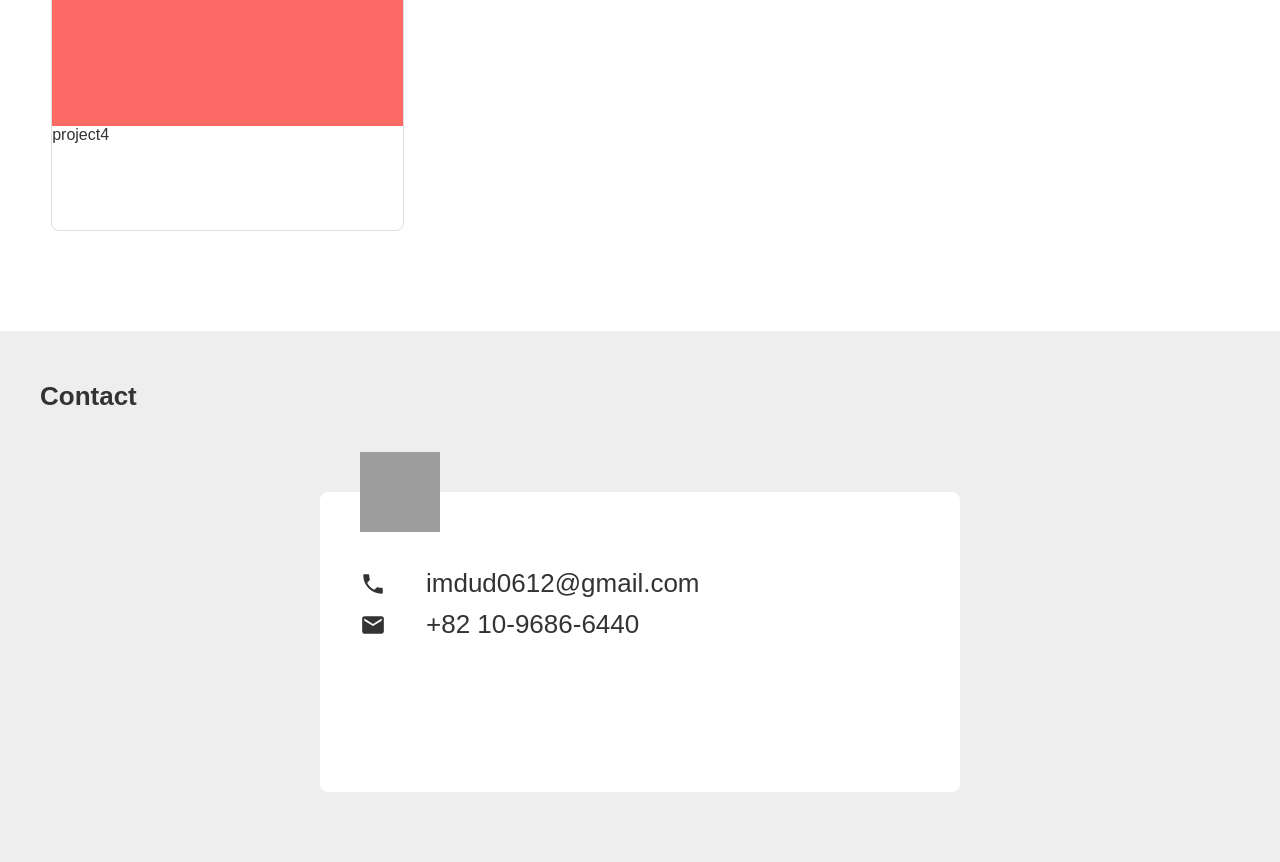
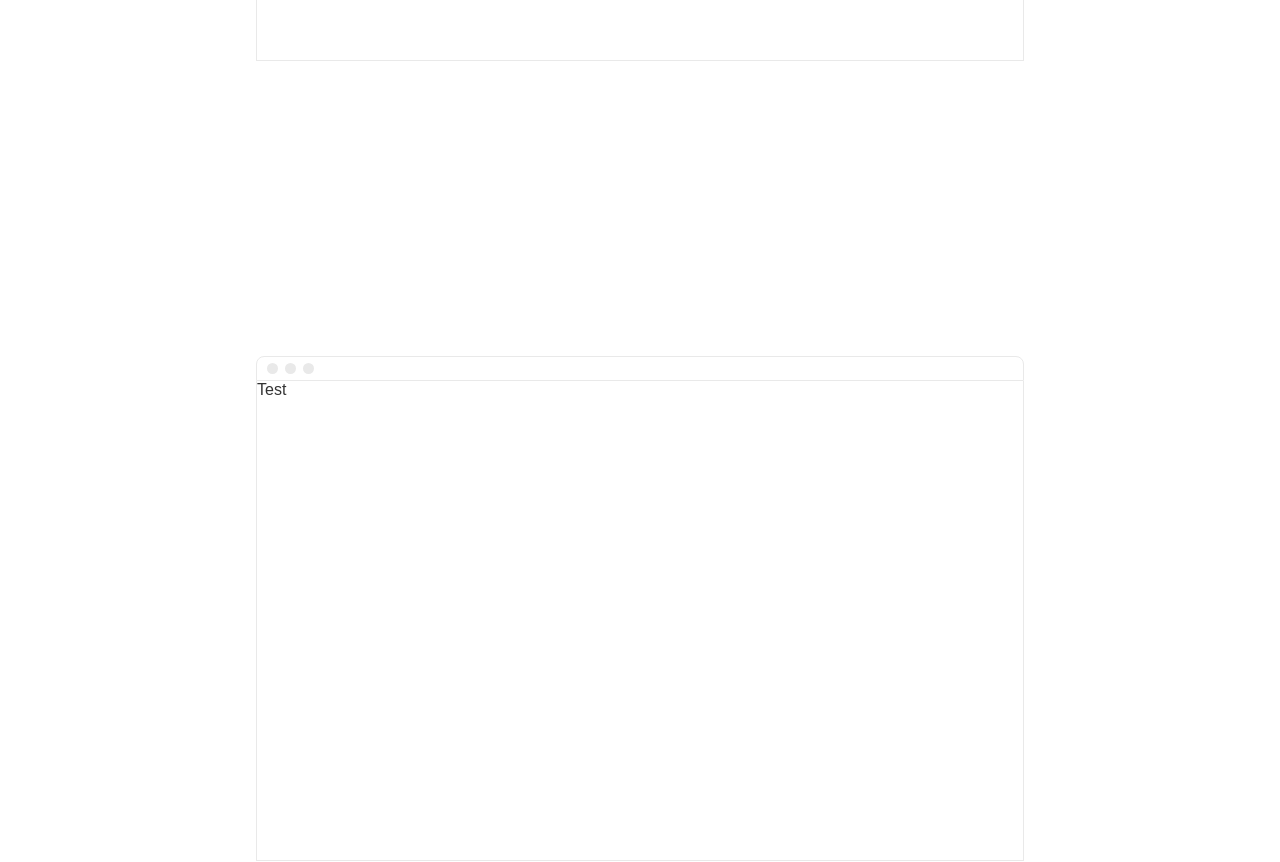
Before and after one commit to haileychoi15/portfolio, a React (Create React App) app: page / in a window 1280 px wide. Shown: the part 2180-3042 px from the top of the page. Built offline with nearby package versions, Linux system fonts and the light colour scheme; grey boxes are pictures that could not be loaded; a web font is replaced by a local one.

Commit message:
project layout and style

```diff
--- a/src/components/CircleButton.js
+++ b/src/components/CircleButton.js
@@ -12,14 +12,19 @@ const ButtonBlock = styled.button`
   justify-content: center;
   align-items: center;
   border-radius: 50%;
-  width: 50px;
-  height: 50px;
+  width: 35px;
+  height: 35px;
   padding: 0;
-  font-size: 24px;
+  font-size: 20px;
   color: #fff;
   transition: all 250ms ease-in-out;
   &:hover {
     box-shadow: 0 5px 8px -2px rgba(50, 50, 93, 0.5);
+  }
+  @media screen and (min-width: 768px) {
+    width: 50px;
+    height: 50px;
+    font-size: 24px;
   }
   ${backgroundColor}
 `;
--- a/src/components/Contact.js
+++ b/src/components/Contact.js
@@ -1,7 +1,5 @@
 import React from 'react';
-import { MdLocalPhone, MdLocalPostOffice } from "react-icons/md";
 import styled from 'styled-components';
-import Category from './Category';
 
 const Container = styled.div`
   width: 100%;
@@ -12,89 +10,10 @@ const Container = styled.div`
   }
 `;
 
-const ContactBlock = styled.div`
-  display: flex;
-  justify-content: center;
-  align-items: center;
-`;
-
-const ContactCard = styled.div`
-  position: relative;
-  width: 100%;
-  height: 300px;
-  padding: 30px;
-  margin: 0 10% 100px;
-  border-radius: 8px;
-  font-size: 22px;
-  background-color: #fff;
-  @media screen and (min-width: 768px) {
-     width: 50%;
-     padding: 50px 40px;
-     margin: 0;
-     font-size: 26px;
-  }
-`;
-
-const PhotoBlock = styled.div`
-  position: absolute;
-  top: -30px;
-  left: 30px;
-  width: 60px;
-  height: 60px;
-  border-radius: 50%;
-  background-color: cornflowerblue;
-  & img {
-    width: 100%;
-    height: 100%;
-  }
-  @media screen and (min-width: 768px) {
-     top: -40px;
-     left: 40px;
-     width: 80px;
-     height: 80px;
-  }
-`;
-
-const InfoBlock = styled.div`
-
-`;
-
-const Info = styled.div`
-  display: flex;
-  align-items: center;
-  & + & {
-    margin-top: 10px;
-  }
-  & dt {
-    display: flex;
-    justify-content: center;
-    align-items: center;
-  }
-`;
 
 function Contact () {
     return (
         <Container id="contact">
-            <Category name="Contact"></Category>
-            <ContactBlock>
-                <ContactCard>
-                    <PhotoBlock>
-                        <img src="../../public/profile.jpg" alt="최유영(Hailey Choi)" title="최유영(Hailey Choi)" />
-                    </PhotoBlock>
-                    <InfoBlock>
-                        <dl>
-                            <Info>
-                                <dt aria-label="Email"><MdLocalPhone /></dt>
-                                <dd>imdud0612@gmail.com</dd>
-                            </Info>
-                            <Info>
-                                <dt aria-label="Tel"><MdLocalPostOffice /></dt>
-                                <dd>+82 10-9686-6440</dd>
-                            </Info>
-                        </dl>
-                    </InfoBlock>
-                </ContactCard>
-            </ContactBlock>
         </Container>
     );
 }
--- a/src/components/Header.js
+++ b/src/components/Header.js
@@ -9,8 +9,11 @@ const Container = styled.div`
 `;
 
 const Ul = styled.ul`
-  font-size: 24px;
+  font-size: 20px;
   font-weight: 900;
+  @media screen and (min-width: 768px) {
+    font-size: 24px;
+  }
 `;
 
 const Li = styled.li`
@@ -23,7 +26,12 @@ const Link = styled.a`
     display: inline-block;
     transition: all 250ms ease-in-out;
   &:hover {
-    transform: translateX(-10px);
+    transform: translateX(-5px);
+  }
+  @media screen and (min-width: 768px) {
+    &:hover {
+      transform: translateX(-10px);
+    }
   }
 `;
 
--- a/src/components/Home.js
+++ b/src/components/Home.js
@@ -19,10 +19,10 @@ const MeBlock = styled.div`
   flex-direction: column;
   justify-content: center;
   width: 80%;
-  margin-bottom: 50px;
+  margin: 100px 0;
   @media screen and (min-width: 768px) {
-    width: 40%;
-    margin-bottom: 0;
+    width: 50%;
+    margin: 0;
   }
 `;
 
--- a/src/components/Portpolio.js
+++ b/src/components/Portpolio.js
@@ -12,31 +12,15 @@ const Container = styled.div`
   }
 `;
 
-const Projects = styled.div`
-  display: flex;
-  flex-wrap: wrap;
-  justify-content: center;
-  align-items: center;
-  padding-bottom: 50px;
-  @media screen and (min-width: 768px) {
-     justify-content: space-between;
-     padding: 0 5% 50px;
-  }
-  @media screen and (min-width: 1200px) {
-     padding: 0 4% 50px;
-  }
-`;
-
 function Portpolio () {
     return (
         <Container id="portpolio">
             <Category name="Portpolio" />
-            <Projects>
-                <Project title="project1" />
-                <Project title="project2" />
-                <Project title="project3" />
-                <Project title="project4" />
-            </Projects>
+            <div>
+                <Project />
+                <Project />
+                <Project />
+            </div>
         </Container>
     );
 }
--- a/src/components/Project.js
+++ b/src/components/Project.js
@@ -2,42 +2,98 @@ import React from 'react';
 import styled from 'styled-components';
 
 const ProjectBlock = styled.div`
-  width: 80%;
-  height: 300px;
-  border: 1px solid #ddd;
-  border-radius: 8px;
-  margin-bottom: 50px;
-  background-color: #fff;
-  transition: all 250ms ease-in-out;
-  overflow: hidden;
-  &:hover {
-    transform: translateY(-5px);
-    box-shadow: 0 13px 27px -5px rgba(50, 50, 93, 0.3);
-  }
-  @media screen and (min-width: 768px) {
-     width: 47%;
-  }
-  @media screen and (min-width: 1200px) {
-     width: 30%;
+    position: relative;
+    display: flex;
+    justify-content: center;
+    align-items: center;
+    width: 100%;
+    padding-top: 62.5%; /* 8:5 Aspect Ratio */
+    margin-bottom: 100px; // 모바일 프로젝트 높이 간격 !!!!
+    @media screen and (min-width: 768px) {
+      margin-bottom: 50px;
+    }
+    @media screen and (min-width: 1024px) {
+      margin-bottom: 0;
+    }
+`;
+
+const StyleBar = styled.div`
+    position: absolute;
+    top: -25px;
+    left: 50%;
+    display: flex;
+    align-items: center;
+    padding: 0 10px;
+    width: 90%;
+    height: 25px;
+    border: 1px solid #e9e9e9;
+    border-top-left-radius: 8px;
+    border-top-right-radius: 8px;
+    transform: translateX(-50%);
+    @media screen and (min-width: 768px) {
+      width: 80%;
+    }
+    @media screen and (min-width: 1024px) {
+      width: 60%;
+    }
+`;
+
+const StyleDot = styled.div`
+  width: 11px;
+  height: 11px;
+  border-radius: 50%;
+  background-color: #e9e9e9;
+  & + & {
+    margin-left: 7px;
   }
 `;
 
 const ProjectImage = styled.div`
-  width: 100%;
-  height: 65%;
-  background-color: rgb(252, 106, 101);
+    position: absolute;
+    top: 0;
+    left: 50%;
+    width: 90%;
+    height: 90%;
+    border: 1px solid #e9e9e9;
+    border-top: none;
+    transform: translateX(-50%);
+    @media screen and (min-width: 768px) {
+      width: 80%;
+      height: 80%;
+    }
+    @media screen and (min-width: 1024px) {
+      width: 60%;
+      height: 60%;
+    }
 `;
 
-const ProjectDescription = styled.div`
-  width: 100%;
-  height: 35%;
+const ProjectInfo = styled.div`
+    width: 90%;
+    min-height: 10%;
+    position: absolute;
+    left: 50%;
+    bottom: 0;
+    transform: translateX(-50%);
+    @media screen and (min-width: 768px) {
+      width: 80%;
+      height: 20%;
+    }
+    @media screen and (min-width: 1024px) {
+      width: 60%;
+      height: 40%;
+    }
 `;
 
-function Project ({ title }) {
+function Project () {
     return (
         <ProjectBlock>
-            <ProjectImage></ProjectImage>
-            <ProjectDescription>{title}</ProjectDescription>
+            <StyleBar>
+                <StyleDot />
+                <StyleDot />
+                <StyleDot />
+            </StyleBar>
+            <ProjectImage>Test</ProjectImage>
+            <ProjectInfo></ProjectInfo>
         </ProjectBlock>
     );
 }
```
